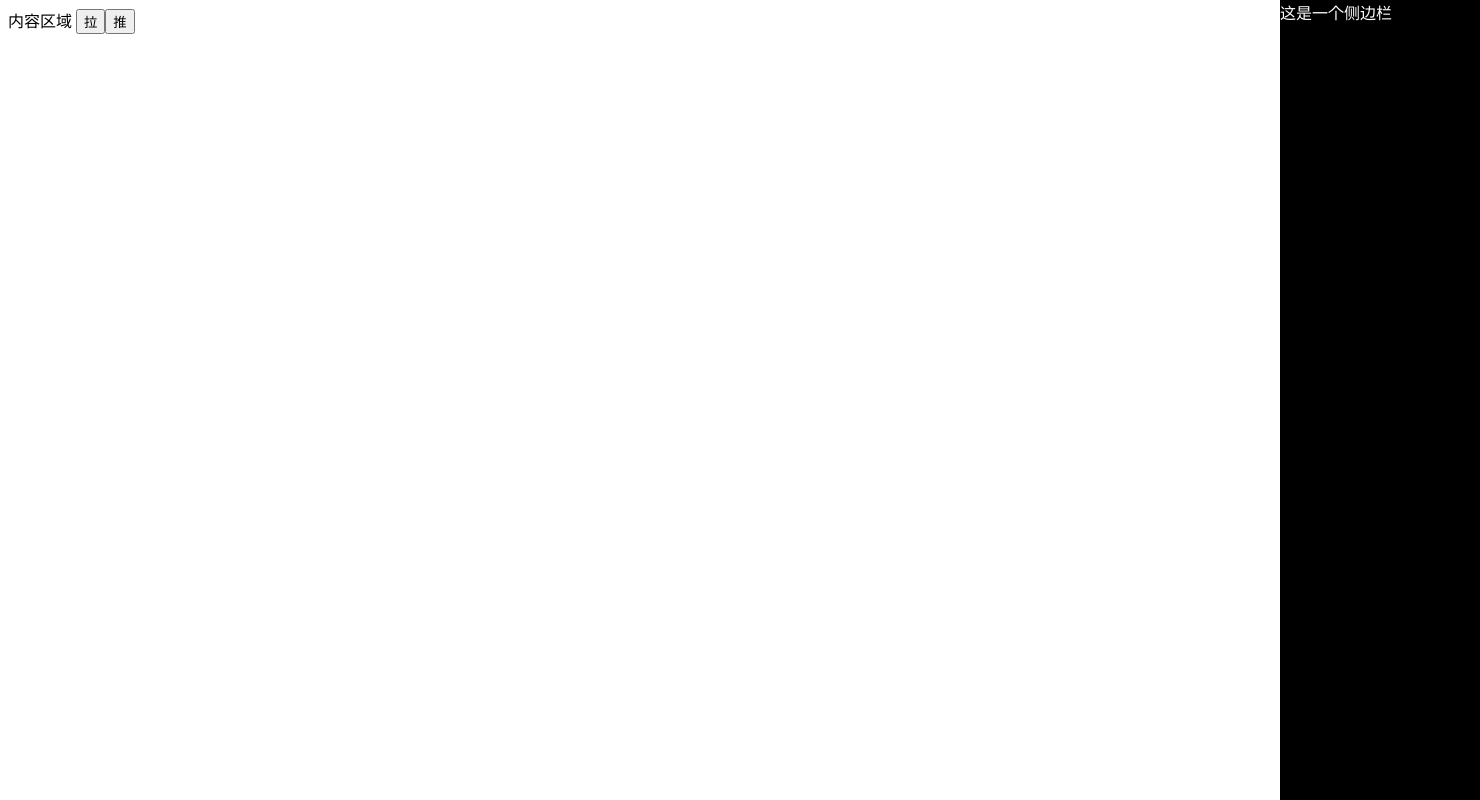
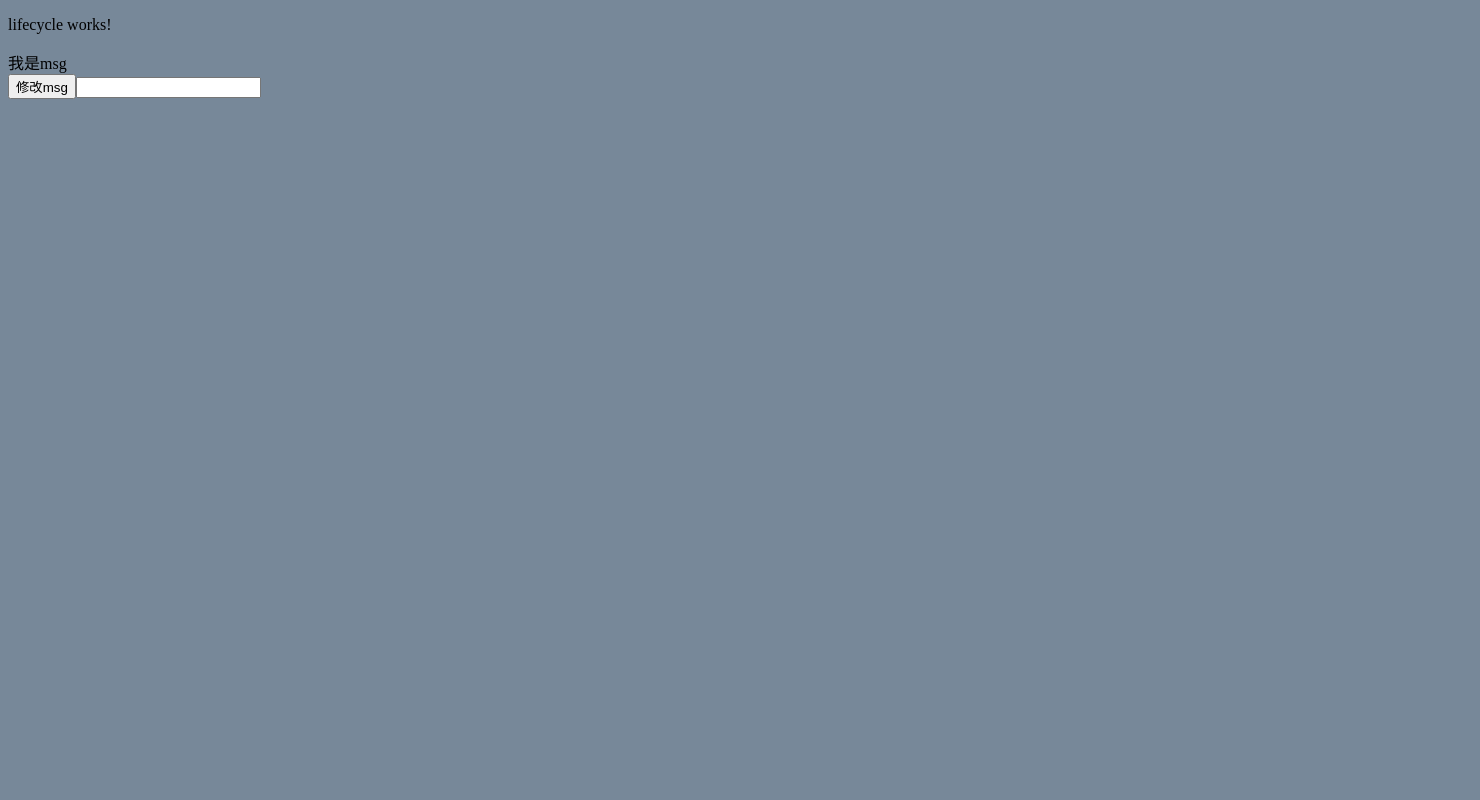
Before and after one commit to kevincxy/myProject, an Angular app: page / in a window 1280 px wide. Shown: the whole page, 1480 px wide, since content can reach past the window. Built offline with nearby package versions, Linux system fonts and the light colour scheme.

Commit message:
添加生命周期的学习

```diff
--- a/src/app/app.component.html
+++ b/src/app/app.component.html
@@ -1,6 +1,7 @@
 <!-- <app-todo-list></app-todo-list>
 <app-search></app-search> -->
 <!-- <app-sport></app-sport> -->
-<app-transition></app-transition>
+<!-- <app-transition></app-transition> -->
+<app-lifecycle title="我是根组件的msg"></app-lifecycle>
 
 <router-outlet></router-outlet>
--- a/src/app/app.module.ts
+++ b/src/app/app.module.ts
@@ -16,6 +16,8 @@ import {FormsModule} from '@angular/forms';
 import {StoreageService} from './services/storeage.service';
 import { SportComponent } from './components/sport/sport.component';
 import { TransitionComponent } from './components/transition/transition.component';
+import { PageComponent } from './components/page/page.component';
+import { LifecycleComponent } from './components/lifecycle/lifecycle.component';
 
 @NgModule({
   declarations: [
@@ -27,7 +29,9 @@ import { TransitionComponent } from './components/transition/transition.componen
     SearchComponent,
     TodoListComponent,
     SportComponent,
-    TransitionComponent
+    TransitionComponent,
+    PageComponent,
+    LifecycleComponent
   ],
   imports: [
     BrowserModule,
--- a/src/app/components/header/header.component.ts
+++ b/src/app/components/header/header.component.ts
@@ -1,15 +1,15 @@
-import { Component, OnInit } from '@angular/core';
-
+import { Component, OnInit,Input } from '@angular/core';
 @Component({
   selector: 'app-header',
   templateUrl: './header.component.html',
   styleUrls: ['./header.component.css']
 })
 export class HeaderComponent implements OnInit {
-
+@Input("title") title:string;
   constructor() { }
 
   ngOnInit() {
+
   }
   run(){
     console.log("我是header的run方法");
--- /dev/null
+++ b/src/app/components/lifecycle/lifecycle.component.html
@@ -0,0 +1,7 @@
+<p>lifecycle works!</p>
+
+<div >
+    {{msg}}
+</div>
+<button (click)="msgChange()">修改msg</button>
+<input type="text" [(ngModel)]="userInfo"/>
--- /dev/null
+++ b/src/app/components/lifecycle/lifecycle.component.ts
@@ -0,0 +1,59 @@
+import { Component, OnInit,Input } from '@angular/core';
+
+@Component({
+  selector: 'app-lifecycle',
+  templateUrl: './lifecycle.component.html',
+  styleUrls: ['./lifecycle.component.css']
+})
+export class LifecycleComponent implements OnInit {
+  public msg:string="我是msg";
+  public userInfo:string ="";
+  public oldUserInfo:string ="";
+  @Input("title") title:string;
+
+  constructor() {
+    console.log("00构造函数执行");
+  }
+  // ngOnChanges(changes: SimpleChanges): void {
+  //   //Called before any other lifecycle hook. Use it to inject dependencies, but avoid any serious work here.
+  //   //Add '${implements OnChanges}' to the class.
+
+  // }
+
+  ngOnChanges(){
+    console.log("01父子组件传值时会触发")
+  }
+  ngOnInit() {
+    console.log("02Angular数据绑定和组件初始化时触发");
+  }
+  ngDoCheck(){
+    if(this.oldUserInfo!=this.userInfo){
+      console.log(`userinfo从${this.oldUserInfo}变化到${this.userInfo}`);
+      this.oldUserInfo=this.userInfo;
+    }else{
+      console.log("userinfo没有改变");
+
+    }
+      console.log("03Angular无法和不愿进行的检查，紧随ngOnChanges() 和ngOnInit()调用！");
+  }
+  ngAfterContentInit() {
+    console.log("04当Angular把外部内容投影进组件/指令的视图时调用!")
+
+  }
+  ngAfterContentChecked() {
+   console.log("05当Angular外部内容变更时调用");
+
+  }
+  ngAfterViewInit() {
+    console.log("06dom加载完成后调用，可以在这个方法里执行dom操作，同$.function(){}");
+
+  }
+  ngAfterViewChecked(): void {
+
+    console.log("07每当 Angular 完成被投影组件内容的变更检测之后调用。ngAfterContentInit() 和每次 ngDoCheck() 之后调用");
+  }
+  //自定义方法
+  msgChange(){
+    this.msg="改变后的值";
+  }
+}
--- /dev/null
+++ b/src/app/components/page/page.component.html
@@ -0,0 +1,2 @@
+<app-header  [title]="title"></app-header>
+<p>page works!</p>
--- /dev/null
+++ b/src/app/components/page/page.component.ts
@@ -0,0 +1,15 @@
+import { Component, OnInit } from '@angular/core';
+
+@Component({
+  selector: 'app-page',
+  templateUrl: './page.component.html',
+  styleUrls: ['./page.component.css']
+})
+export class PageComponent implements OnInit {
+public title:string= "首页组件title";
+  constructor() { }
+
+  ngOnInit() {
+  }
+
+}
--- a/src/styles.css
+++ b/src/styles.css
@@ -3,4 +3,5 @@ body{
     width:100%;
     height: 100%;
     overflow-x: hidden;
+    background-color: lightslategrey
 }
```
Also changed, not shown: src/app/components/lifecycle/lifecycle.component.css (added), src/app/components/page/page.component.css (added), 2 other files (tests, documents, lock files or other folders).
